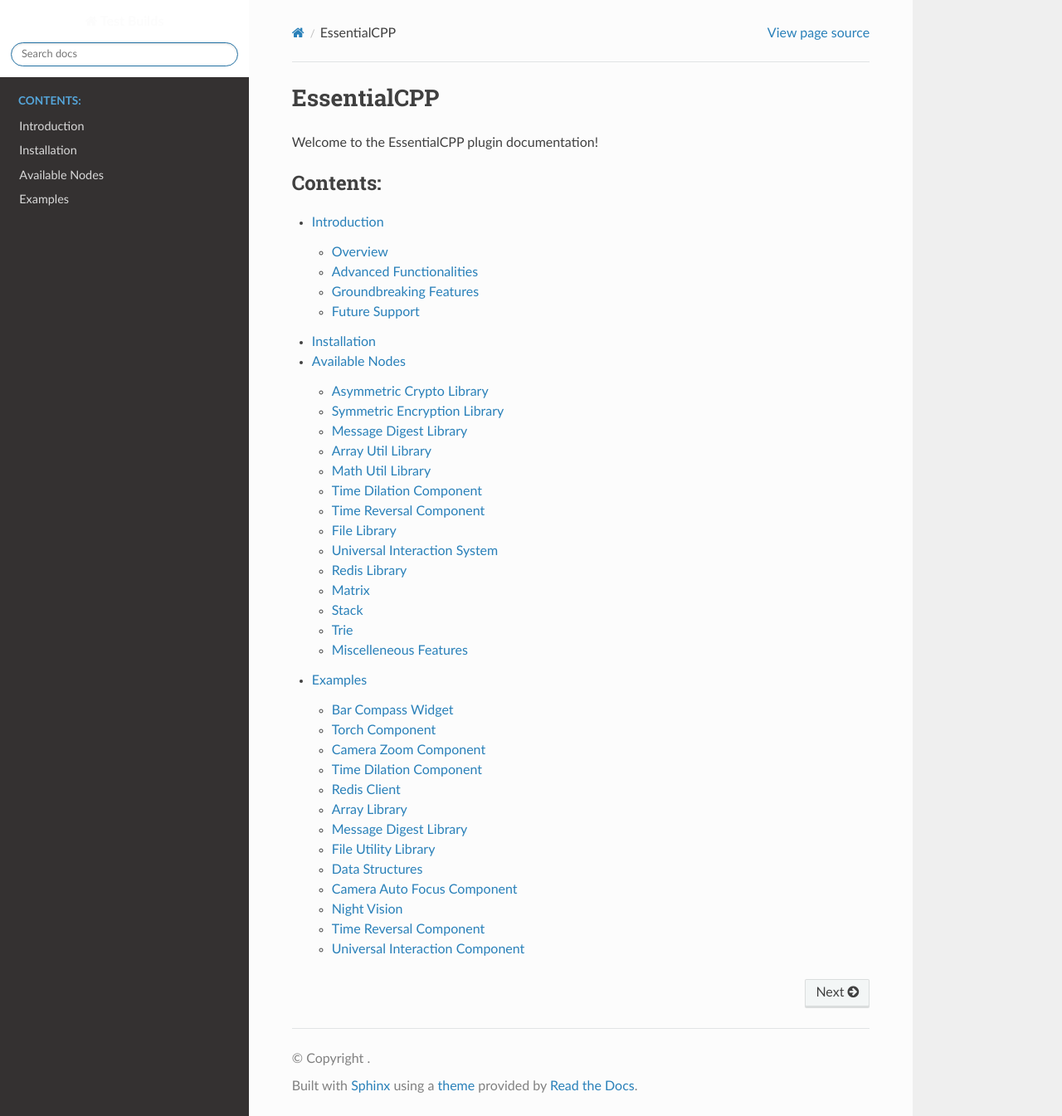
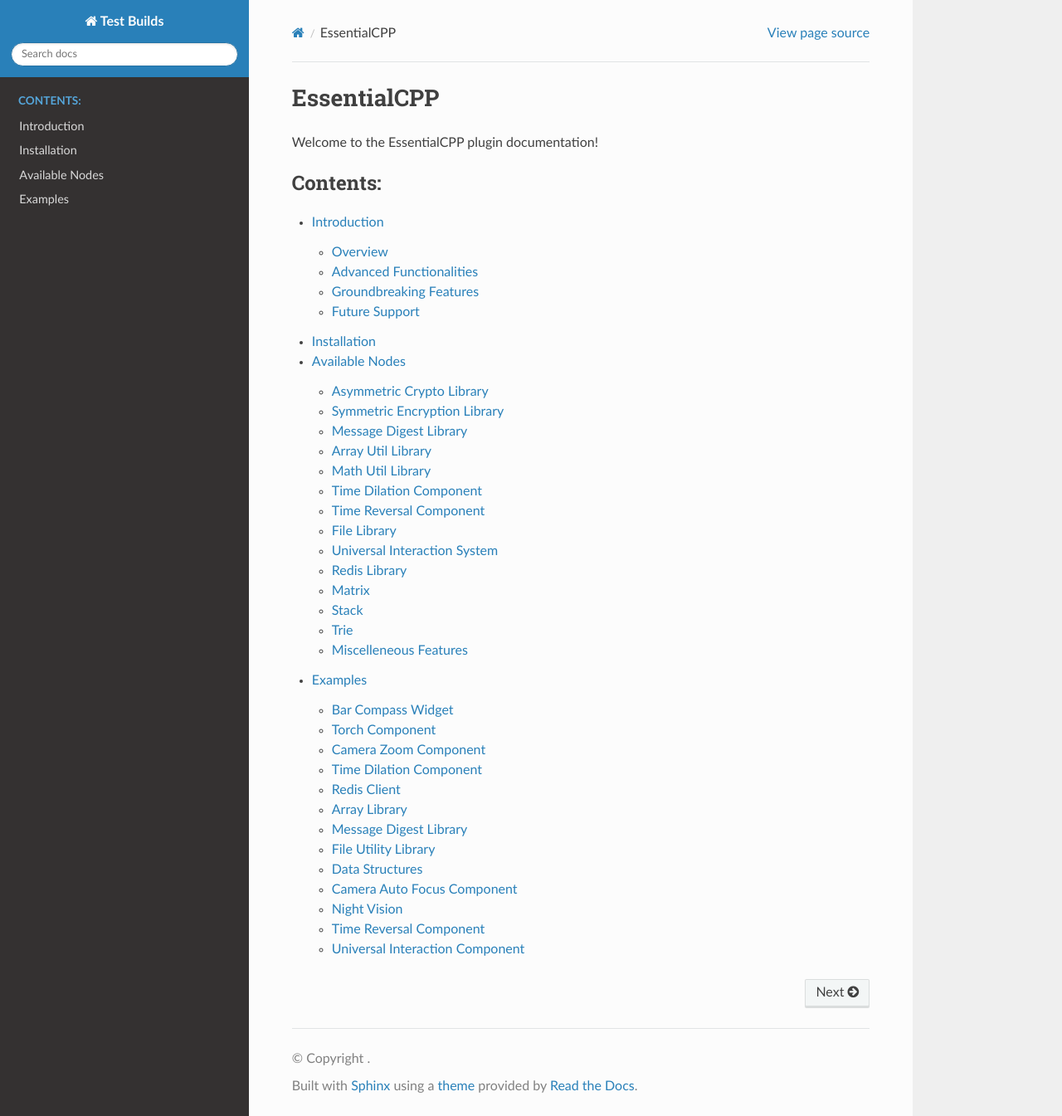
Before and after one commit to A-G-U-P-T-A/ImageEditCPP, a Sphinx documentation site: the page built from docs/index.rst, in a window 1280 px wide and 1345 px high. Shown: the whole window at 83% size. Built offline with Sphinx 7.4.7 and the Read the Docs theme 2.0.0, drawn with Linux system fonts in a browser that asks for light colours; pages that are not in the unit, such as notebooks, are missing from menus.

```diff
--- a/docs/conf.py
+++ b/docs/conf.py
@@ -8,19 +8,19 @@ extensions = [
 
 latex_engine = 'xelatex'  # allow us to build Unicode chars
 
-html_static_path = ['_static']
-html_css_files = ['custom.css']
+# html_static_path = ['_static']
+# html_css_files = ['custom.css']
 
-html_theme_options = {
-    'style_nav_header_background': 'white',
-    # Toc options
-    'collapse_navigation': True,
-    'sticky_navigation': True,
-    'navigation_depth': 4,
-    'includehidden': True,
-    'titles_only': False,
-    'dark_mode': True,  # Enable the dark mode toggle
-}
+# html_theme_options = {
+#     'style_nav_header_background': 'white',
+#     # Toc options
+#     'collapse_navigation': True,
+#     'sticky_navigation': True,
+#     'navigation_depth': 4,
+#     'includehidden': True,
+#     'titles_only': False,
+#     'dark_mode': True,  # Enable the dark mode toggle
+# }
 
 
 
```
